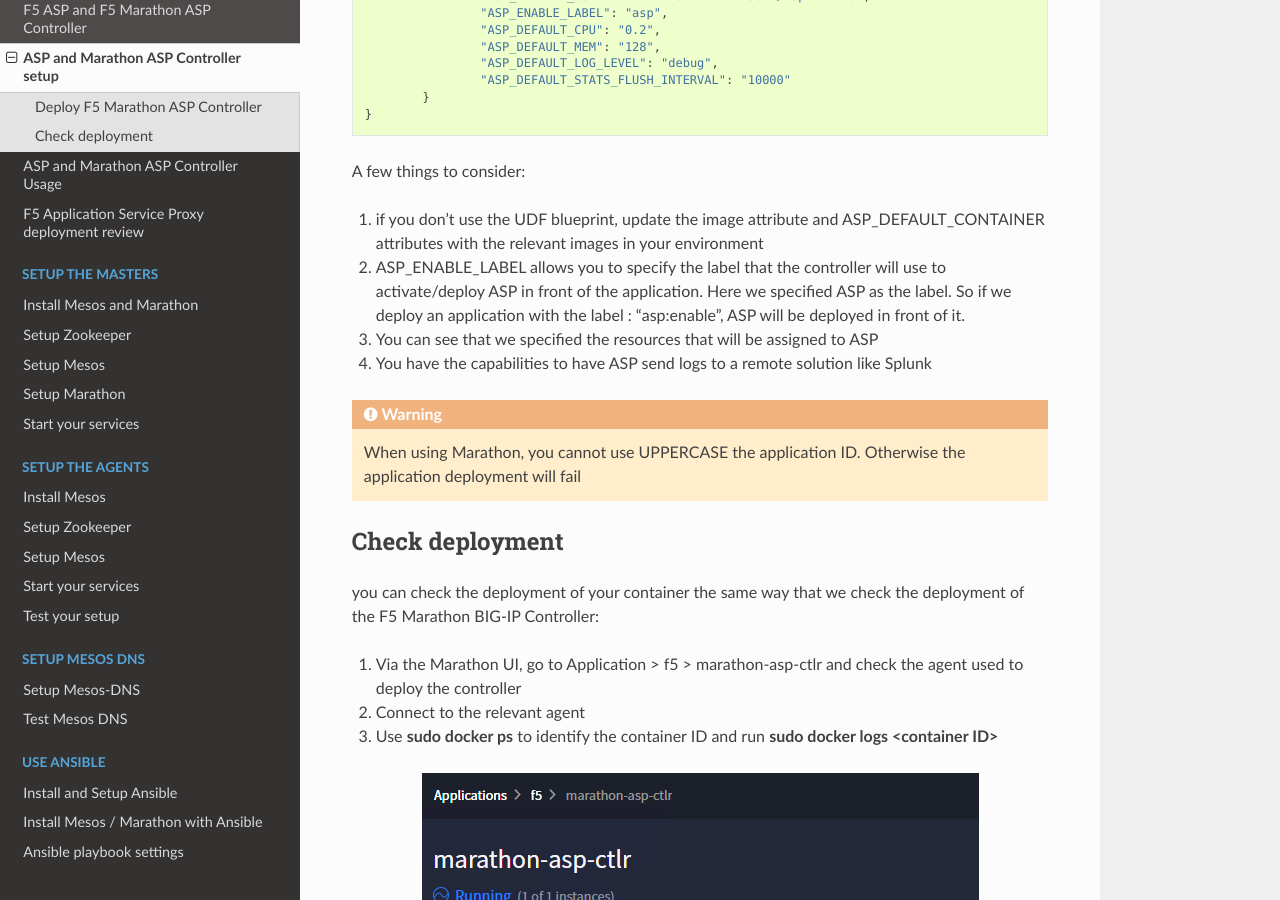
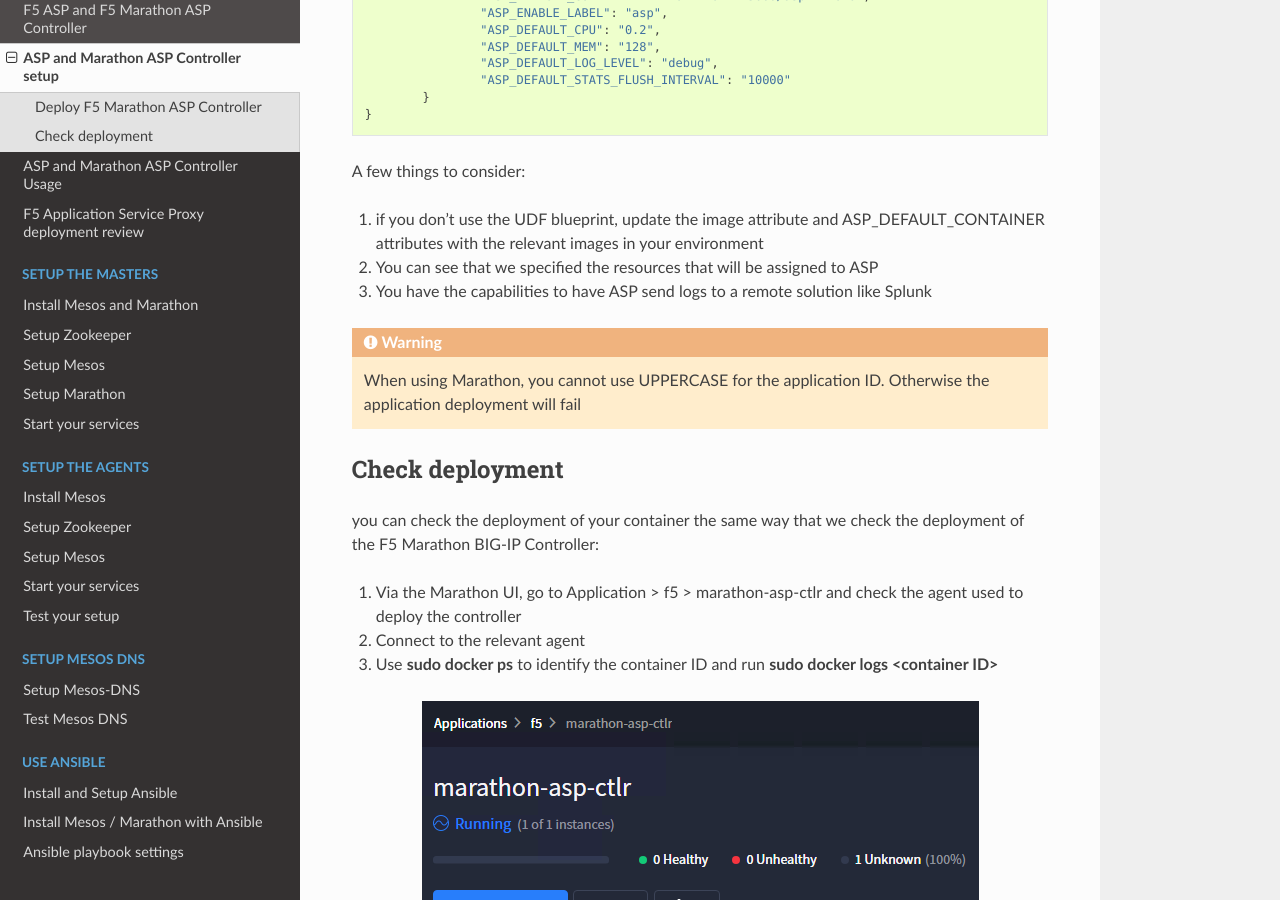
Before and after one commit to nmenant/f5-101-lab-Mesos-Marathon, a Sphinx documentation site: the page built from docs/f5-asp-and-controller/f5-asp-and-controller-installation.rst, in a window 1280 px wide and 900 px high, scrolled down 855 px. Built offline with Sphinx 7.4.7 and the Read the Docs theme 2.0.0, drawn with Linux system fonts in a browser that asks for light colours.

```diff
--- a/docs/f5-asp-and-controller/f5-asp-and-controller-asp-review.rst
+++ b/docs/f5-asp-and-controller/f5-asp-and-controller-asp-review.rst
@@ -7,13 +7,13 @@ How does the Frontend has been able to go automatically through our ASP instance
 
 Here are the different key things we did to make it happen:
 
-#. When we deployed our frontend application, we specified a label called: "F5DEMO_BACKEND_URL" with the value "http://asp-my-backend:31899/". This was explaining to our frontend application where the "Backend App" link on the page should be redirected to. :ref:`frontend_definition`
-#. When we deployed our backend application, we specified the following  information: "servicePort" set to the value 31899. This information was to say to ASP on which port it should be listening to load balance the traffic. :ref:`backend_definition`
+#. When we deployed our frontend application, we specified a label called: "F5DEMO_BACKEND_URL" with the value "http://asp-my-backend:31899/". This was explaining to our frontend application where the "Backend App" link on the page should be redirected to: frontend_definition_.
+#. When we deployed our backend application, we specified the following  information: "servicePort" set to the value 31899. This information was to say to ASP on which port it should be listening to load balance the traffic: backend_definition_.
 #. The last thing is how does our frontend connect to the ASP(s) that is dynamically generated ? this is done by leveraging mesos-dns.
 
 Every application that gets created in marathon will have automatically a DNS name setup in mesos-dns. it will have the following format : <application id>.maraton.mesos
 
-to test it, we can try a few queries against our mesos dns.
+to test it, we can try a few queries against our mesos dns. Connect to either **Agent1** or **Agent2** (their DNS nameserver is mesos-dns)
 
 ::
 
--- a/docs/f5-asp-and-controller/f5-asp-and-controller-installation.rst
+++ b/docs/f5-asp-and-controller/f5-asp-and-controller-installation.rst
@@ -46,13 +46,12 @@ Copy/Paste the following JSON blob:
 A few things to consider:
 
 #. if you don't use the UDF blueprint, update the image attribute and ASP_DEFAULT_CONTAINER attributes with the relevant images in your environment
-#. ASP_ENABLE_LABEL allows you to specify the label that the controller will use to activate/deploy ASP in front of the application. Here we specified ASP as the label. So if we deploy an application with the label : "asp:enable", ASP will be deployed in front of it.
 #. You can see that we specified the resources that will be assigned to ASP
 #. You have the capabilities to have ASP send logs to a remote solution like Splunk
 
 .. warning::
 
-	When using Marathon, you cannot use UPPERCASE the application ID. Otherwise the application deployment will fail
+	When using Marathon, you cannot use UPPERCASE for the application ID. Otherwise the application deployment will fail
 
 Check deployment
 ----------------
--- a/docs/f5-asp-and-controller/f5-asp-and-controller-usage.rst
+++ b/docs/f5-asp-and-controller/f5-asp-and-controller-usage.rst
@@ -1,11 +1,15 @@
 ASP and Marathon ASP Controller Usage
 =====================================
 
-The F5 ASP instances and F5 kube proxy instances have been deployed. Now we need to test our setup. To do so we will setup a backend application that will be reached by the frontend application we created earlier.
+The F5 Marathon ASP Controller instance has been deployed. Now we need to test our setup. To do so, we will setup a backend application that will be reached by the frontend application.
 
 .. warning::
 
   Make sure that mesos-dns is running. To check you may go to the Marathon UI and check the status of the application "mesos-dns". If it's not running, click on restart to re-initialize it
+
+  .. image:: ../images/f5-asp-and-controller-check-mesos-dns-state.png
+    :align: center
+    :scale: 50%
 
 To deploy the backend application, connect to the Marathon UI and click on "Create Application"
 
--- a/docs/setup-mesos-dns/setup-mesos-dns.rst
+++ b/docs/setup-mesos-dns/setup-mesos-dns.rst
@@ -119,8 +119,12 @@ launch the mesos-dns image in marathon. Connect to marathon, click on *Create an
 	}
 
 
-Last thing is to update /etc/resolv.conf on **all slaves*: we add our mesos dns into our resolve.conf file
+Last thing is to update /etc/resolv.conf on **all slaves/agents**: we add our mesos dns into our /etc/resolv.conf file
 
 ::
 
 	sudo sed -i '1s/^/nameserver 10.1.20.51\n/' /etc/resolv.conf
+
+.. note::
+
+	If you have deployed your instances in a cloud like AWS, it is likely that you'll lose your DNS setup after a reboot. If you want to make your changes persist, you need to update /etc/dhcp/dhclient.conf to supersede the dhcp setup. More information here: `Static DNS server in a EC2 instance <https://aws.amazon.com/premiumsupport/knowledge-center/ec2-static-dns-ubuntu-debian/>`_
```
Also changed, not shown: docs/images/f5-asp-and-controller-check-mesos-dns-state.png (added).
